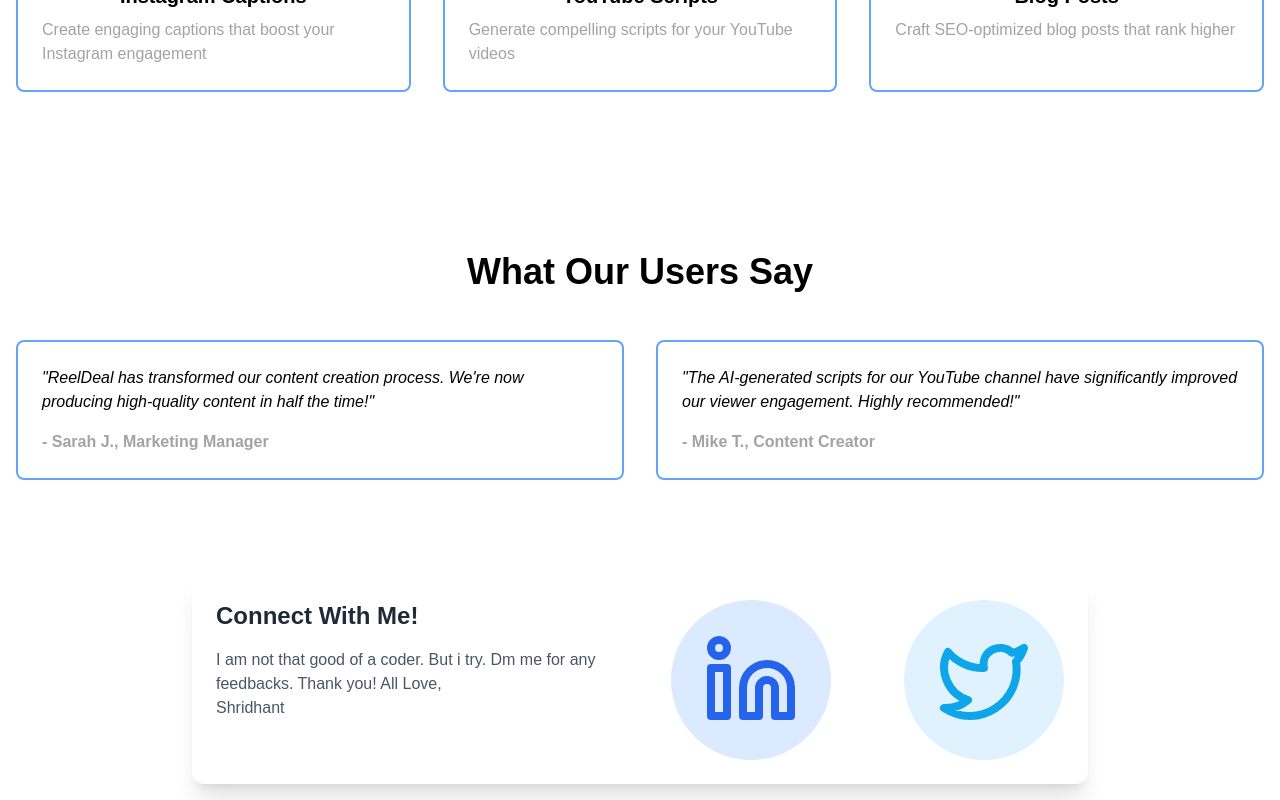
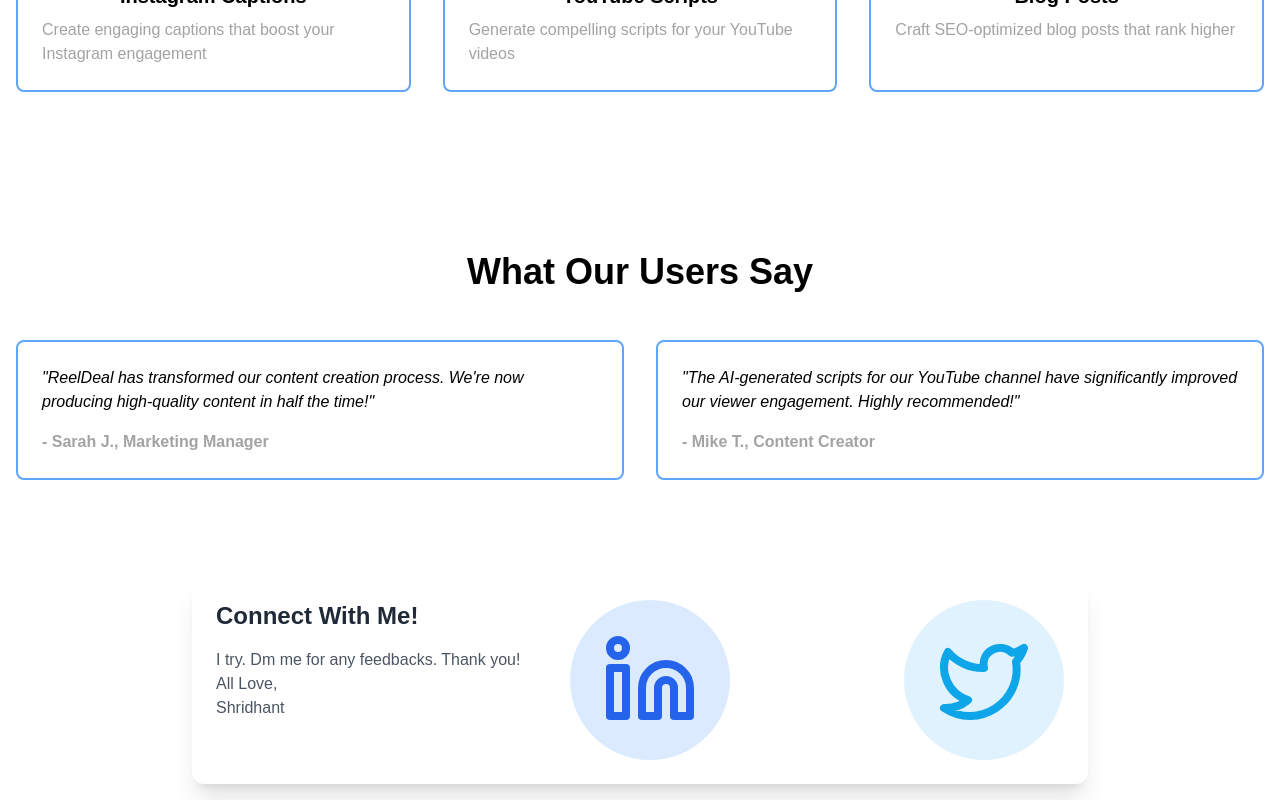
Before and after one commit to Shridhant/ReelDeal, a Next.js app: page / in a window 1280 px wide. Shown: the part 820-1620 px from the top of the page. Built offline with nearby package versions, Linux system fonts and the light colour scheme.

Commit message:
Update Footer.tsx

```diff
--- a/app/components/Footer.tsx
+++ b/app/components/Footer.tsx
@@ -10,7 +10,7 @@
               Connect With Me!
             </h2>
             <p className="text-gray-600">
-              I am not that good of a coder. But i try. Dm me for any feedbacks.
+              I try. Dm me for any feedbacks.
               Thank you! All Love, <br />
               Shridhant
             </p>
```
